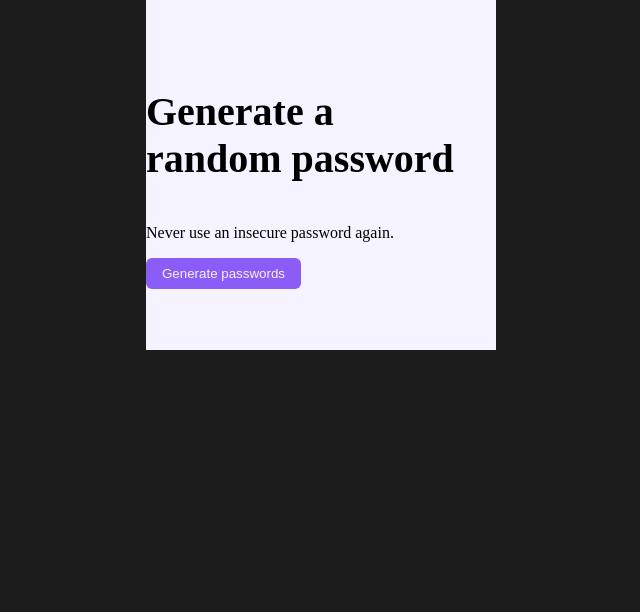
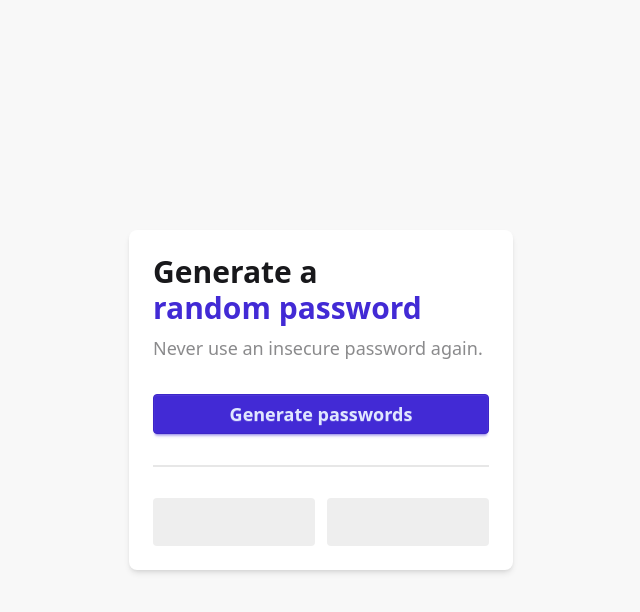
Before and after one commit to dev-mart1n/password-generator, a plain HTML site: page index.html in a window 1280 px wide. Shown: the whole page, without its empty margins (319-959 px from the left). Drawn offline with nearby package versions, Linux system fonts and the light colour scheme.

Commit message:
CSS file removed and DaisyUI added via CDN, for quicker styling.

```diff
--- a/index.css
+++ /dev/null
@@ -1,33 +0,0 @@
-body {
-  background-color: #1c1c1c;
-  margin: 0;
-  display: flex;
-  justify-content: center;
-}
-
-.container {
-  background-color: #f5f3ff;
-  min-width: 350px;
-  min-height: 350px;
-  display: flex;
-  flex-direction: column;
-  align-items: flex-start;
-  justify-content: center;
-}
-
-h1 {
-  font-size: 2.5rem;
-}
-
-button {
-  background-color: #8b5cf6;
-  color: #f5f3ff;
-  padding: 8px 16px;
-  border: none;
-  border-radius: 6px;
-  cursor: pointer;
-}
-
-button:hover {
-  background-color: #7c3aed;
-}
--- a/index.html
+++ b/index.html
@@ -5,20 +5,32 @@
     <meta charset="UTF-8">
     <meta name="viewport" content="width=device-width, initial-scale=1.0">
     <title>Password Generator</title>
-    <link rel="stylesheet" href="index.css">
+    <link href="https://cdn.jsdelivr.net/npm/daisyui@5" rel="stylesheet" type="text/css" />
+    <script src="https://cdn.jsdelivr.net/npm/@tailwindcss/browser@4" defer></script>
+    <link href="index.css" rel="stylesheet">
     <script src="index.js" defer></script>
 </head>
 
-<body>
-    <div class="container">
-        <h1>Generate a <br> random password</h1>
-        <p>Never use an insecure password again.</p>
+<body class="flex items-center justify-center min-h-screen bg-base-200">
+    <div class="card w-96 bg-base-100 shadow-md">
+        <div class="card-body">
+            <h1 class="text-3xl font-bold">Generate a <br> <span class="text-primary">random password</span></h1>
 
-        <button type="button" id="generate-btn">Generate passwords</button>
+            <p class="text-lg opacity-50">Never use an insecure password again.</p>
+            <div class="mt-6">
+                <button class="btn btn-primary btn-block text-lg" id="generate-btn">Generate passwords</button>
+            </div>
 
-        <div class="passwords-container">
-            <output id="password-one" class="password"></output>
-            <output id="password-two" class="password"></output>
+            <div class="divider my-4"></div>
+
+            <div class="flex gap-3 w-full">
+                <div class="flex gap-3 w-full">
+                    <output id="password-one"
+                        class="bg-base-300 p-4 rounded text-primary block flex-1 min-h-12 flex items-center justify-center"></output>
+                    <output id="password-two"
+                        class="bg-base-300 p-4 rounded text-primary block flex-1 min-h-12 flex items-center justify-center"></output>
+                </div>
+            </div>
         </div>
     </div>
 </body>
```
